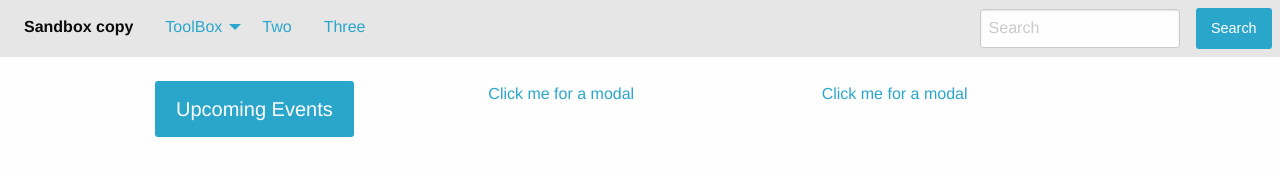
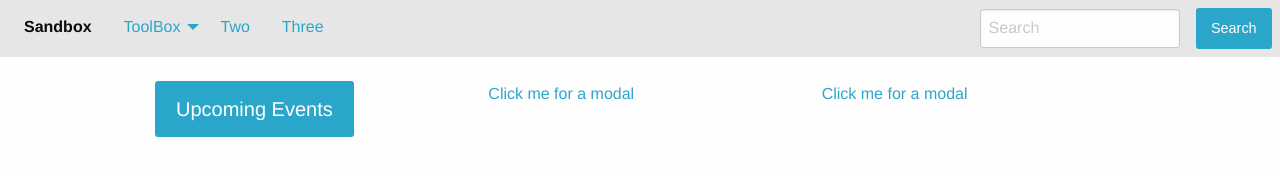
Before and after one commit to JollyGrin/playing-with-foundation, a plain HTML site: page copy.html in a window 1280 px wide. Drawn offline with Linux system fonts and the light colour scheme.

Commit message:
Remove the word copy

```diff
--- a/copy.html
+++ b/copy.html
@@ -15,7 +15,7 @@
 <div class="top-bar">
   <div class="top-bar-left">
     <ul class="dropdown menu" data-dropdown-menu>
-      <li class="menu-text">Sandbox copy</li>
+      <li class="menu-text">Sandbox</li>
       <li>
         <a href="#">ToolBox</a>
         <ul class="menu vertical">
```
